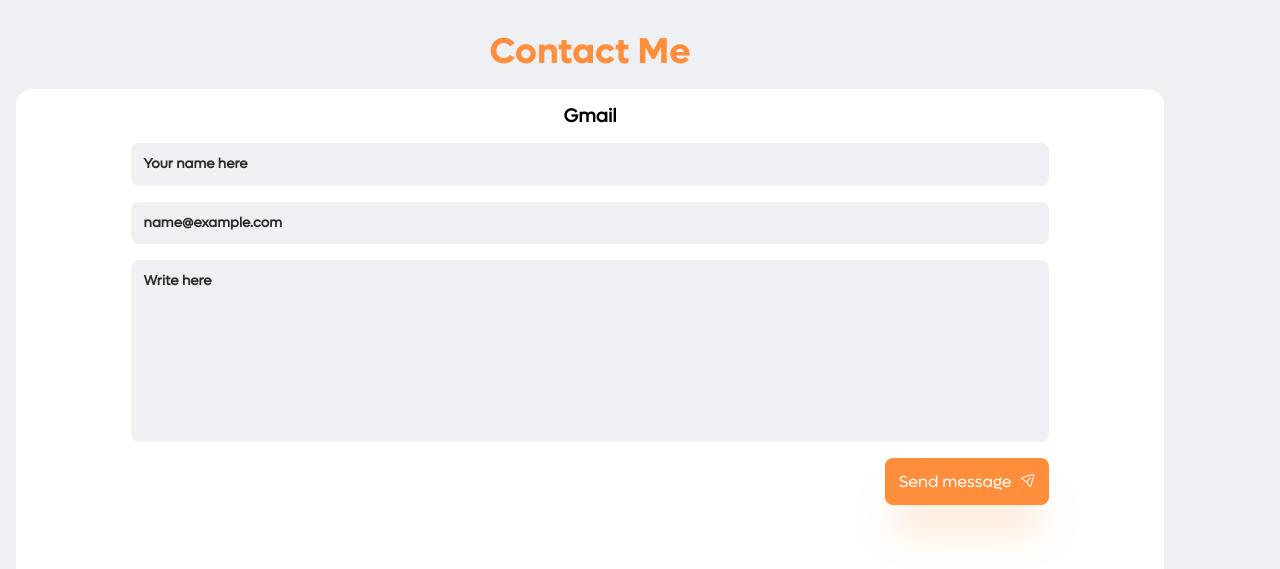
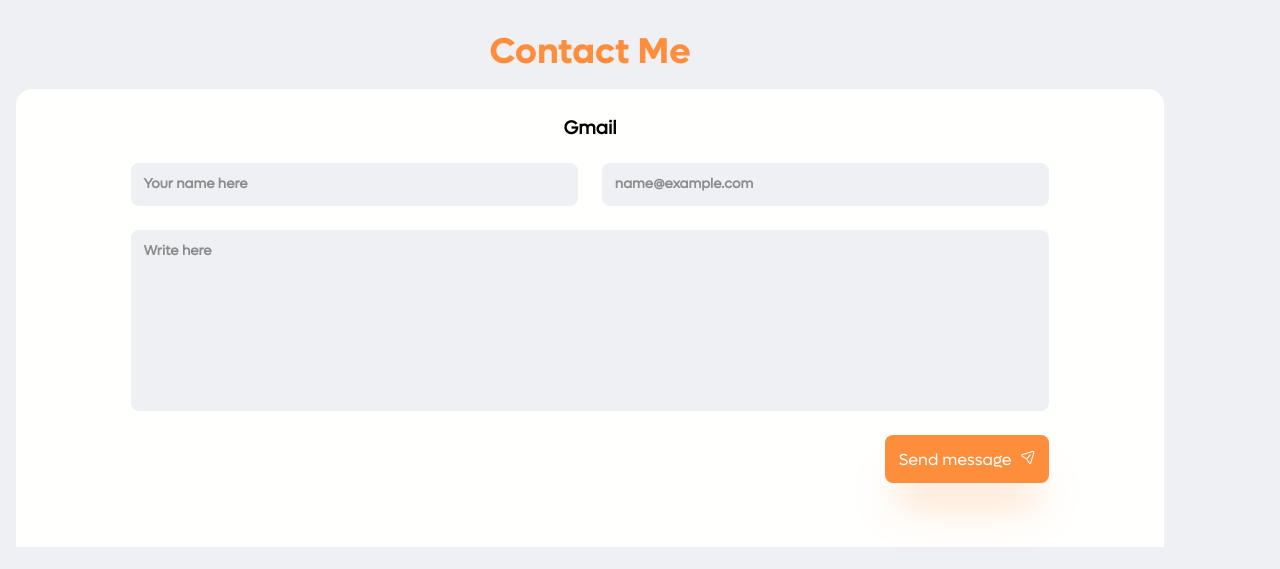
Before and after one commit to ItsMeLeonardo/portfolio, a website built with Vite: page index.html in a window 1280 px wide. Shown: the part 1578-2147 px from the top of the page. After the commit the page ends 2125 px from the top, so only its background shows below. Built offline with nearby package versions, Linux system fonts and the light colour scheme.

Commit message:
[TABLET] Contact complete, hobbies was already reponsive

```diff
--- a/src/styles/index.pcss
+++ b/src/styles/index.pcss
@@ -631,6 +631,7 @@ textarea {
     left: .8rem;
     color: var(--text);
     transition: var(--transition);
+    opacity: .5;
 }
 
 .Form-label, .Form-input {
@@ -780,8 +781,14 @@ textarea {
         width: 316px;
     }
 
-    /* ---- Hobbies ---- */
-
-
     /* ---- Contact Me ---- */
+    .Form-title {
+        padding-top: .75rem;
+    }
+    .Form, .Form-field-group {
+        gap: 1.5rem;
+    }
+    .Form-field-group {
+        flex-direction: row;
+    }
 }
```
Also changed, not shown: src/styles/index.css.
